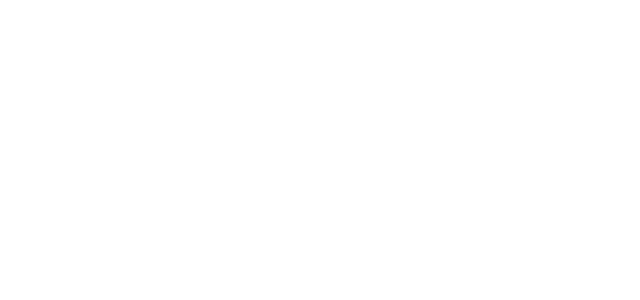
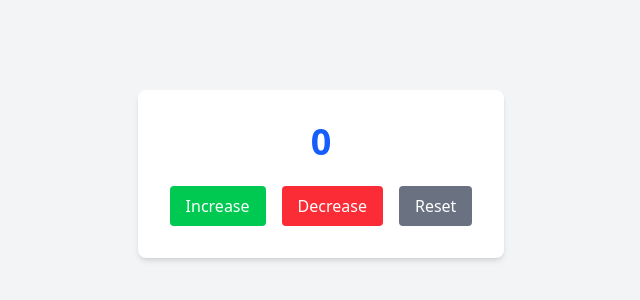
Before and after one commit to pramje-drum/React, a React (Vite) app: page / in a window 1280 px wide. Shown: the part 226-526 px from the top of the page, without its empty margins (319-959 px from the left). Built offline with nearby package versions, Linux system fonts and the light colour scheme.

Commit message:
Created the counter app using useState

```diff
--- /dev/null
+++ b/public/components/CounterApp/Counter.jsx
@@ -0,0 +1,46 @@
+import { useState } from "react";
+
+const Counter = () => {
+	const [count, setCount] = useState(0);
+
+	const increment = () => {
+		setCount((count) => count + 1);
+	};
+
+	const decrement = () => {
+		setCount((count) => count - 1);
+	};
+
+	const reset = () => {
+		setCount(0);
+	};
+	return (
+		<div class="flex flex-col items-center justify-center min-h-screen bg-gray-100">
+			<div class="p-8 bg-white rounded-lg shadow-md text-center">
+				<p class="text-4xl font-bold mb-6 text-blue-600">{count}</p>
+				<div class="flex gap-4">
+					<button
+						onClick={increment}
+						class="px-4 py-2 bg-green-500 text-white rounded hover:bg-green-600 transition"
+					>
+						Increase
+					</button>
+					<button
+						onClick={decrement}
+						class="px-4 py-2 bg-red-500 text-white rounded hover:bg-red-600 transition"
+					>
+						Decrease
+					</button>
+					<button
+						onClick={reset}
+						class="px-4 py-2 bg-gray-500 text-white rounded hover:bg-gray-600 transition"
+					>
+						Reset
+					</button>
+				</div>
+			</div>
+		</div>
+	);
+};
+
+export default Counter;
--- a/public/components/ShoppingProject/SearchArea.jsx
+++ b/public/components/ShoppingProject/SearchArea.jsx
@@ -16,6 +16,7 @@
 			{/* filter option */}
 			<div>
 				<input
+				on
 					type="checkbox"
 					className=""
 					onClick={() => {
--- a/src/App.jsx
+++ b/src/App.jsx
@@ -1,12 +1,14 @@
 import ShoppingProject from "../public/components/ShoppingProject/ShoppingProject.jsx";
 import Solve from "../public/components/Practise/Solve.jsx";
 import Tictactoe from "../public/components/TicTacToeComponents/Tictactoe.jsx";
+import Counter from "../public/components/CounterApp/Counter.jsx";
 
 function App() {
 	return (
 		<>
 			{/* <ShoppingProject /> */}
-			<Solve/>
+			{/* <Solve/> */}
+			<Counter/>
 		</>
 	);
 }
```
Also changed, not shown: 1 other file (tests, documents, lock files or other folders).
